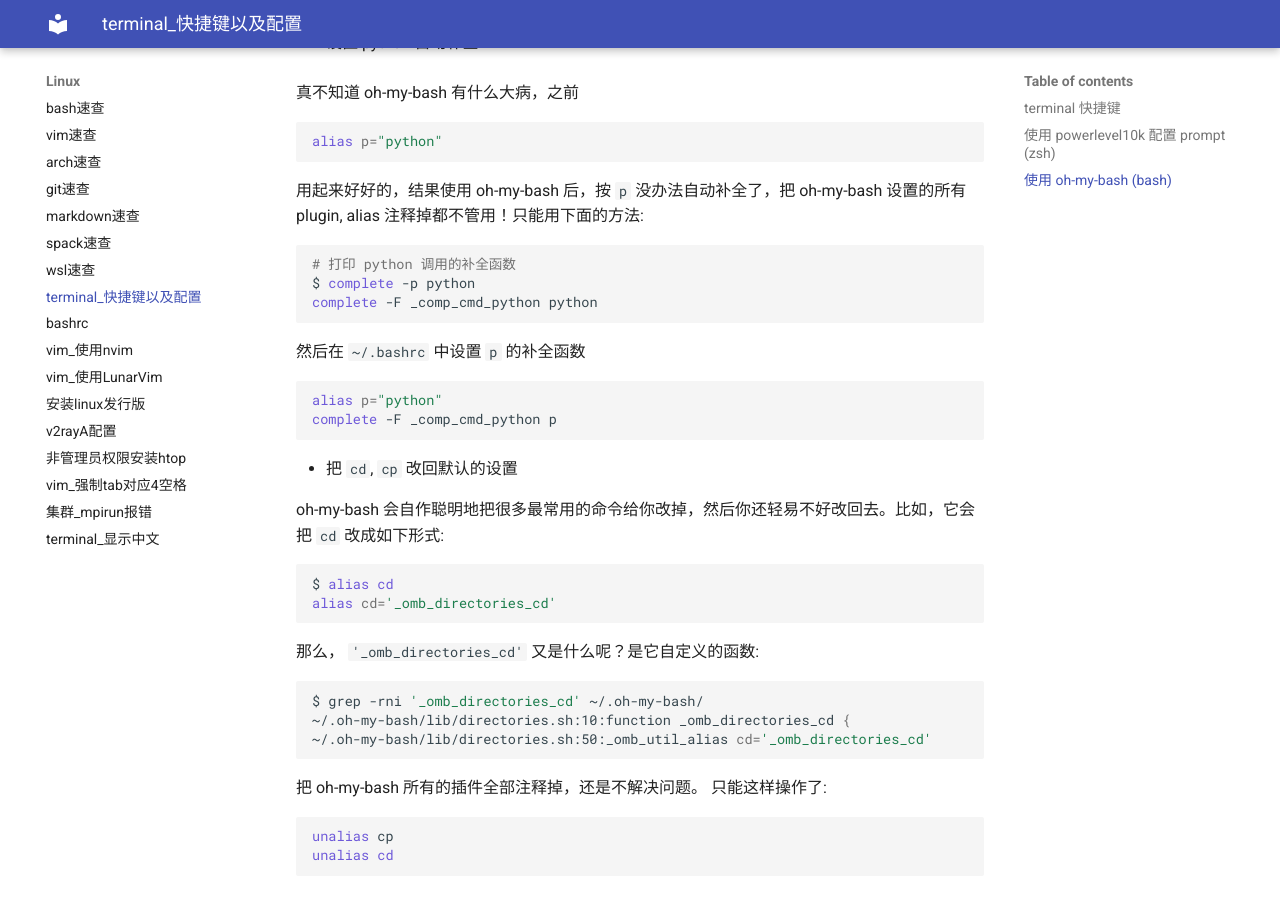
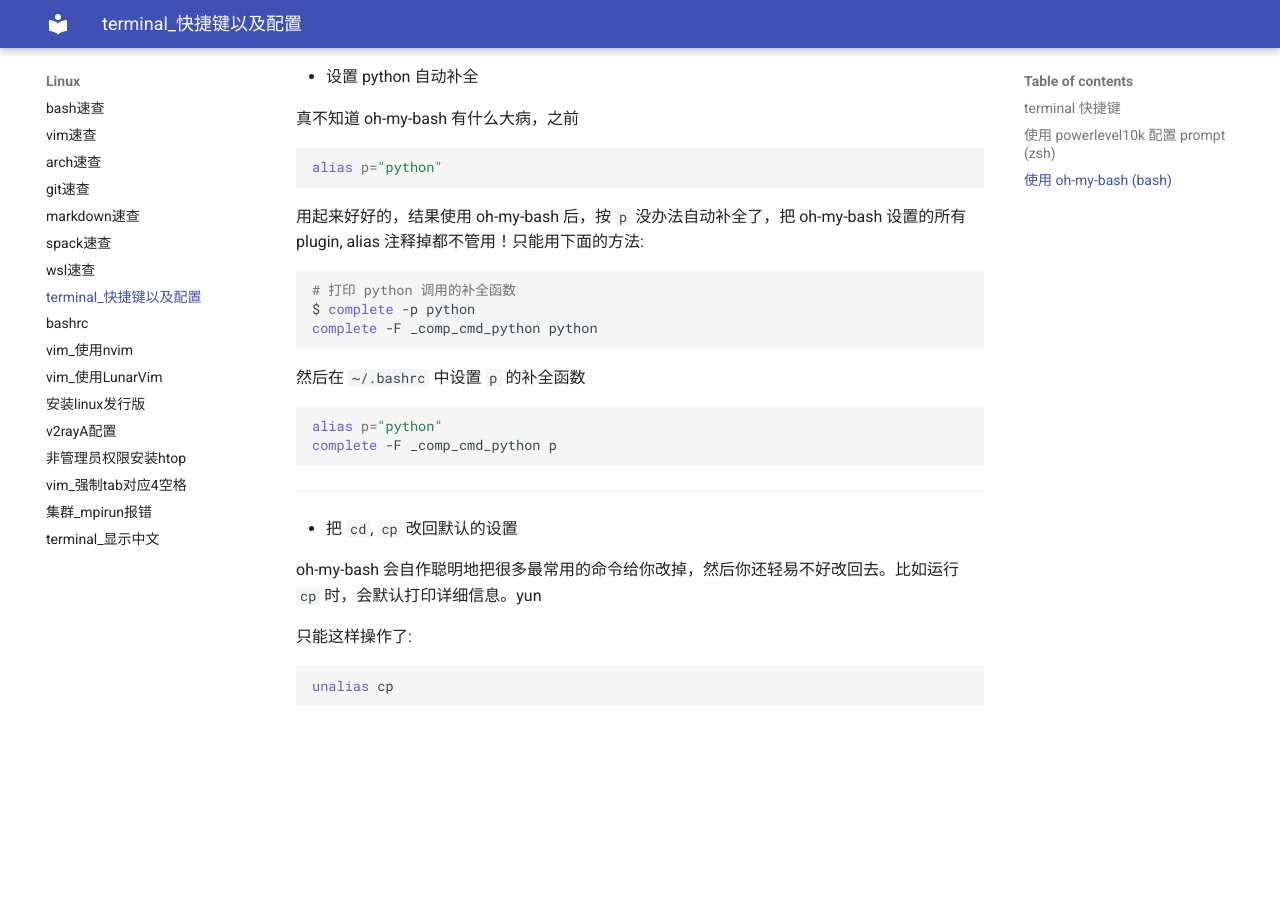
Before and after one commit to ymma98/technotes, an MkDocs documentation site: the page built from docs/Linux/terminal_快捷键以及配置.md, in a window 1280 px wide and 900 px high, scrolled down 2166 px. Built offline with MkDocs 1.6.1 and Material for MkDocs 9.7.7, drawn with Linux system fonts in a browser that asks for light colours; after the commit the page ends 2896 px from its top, so only the background shows below that.

Commit message:
docs/Linux/terminal_快捷键以及配置.md updated from https://stackedit.cn/

````diff
--- a/docs/Linux/terminal_快捷键以及配置.md
+++ b/docs/Linux/terminal_快捷键以及配置.md
@@ -66,6 +66,9 @@ function __pb10k_prompt_dir {
 ```
 目的是将 /home/username/ 显示为 ~/
 
+
+---
+
 * 设置 python 自动补全
 
 真不知道 oh-my-bash 有什么大病，之前
@@ -84,28 +87,21 @@ alias p="python"
 complete -F _comp_cmd_python p
 ```
 
+---
+
+
 * 把 `cd`, `cp` 改回默认的设置
 
-oh-my-bash 会自作聪明地把很多最常用的命令给你改掉，然后你还轻易不好改回去。比如，它会把 `cd` 改成如下形式:
-```bash
-$ alias cd
-alias cd='_omb_directories_cd'
-```
-那么， `'_omb_directories_cd'` 又是什么呢？是它自定义的函数:
-```bash
-$ grep -rni '_omb_directories_cd' ~/.oh-my-bash/
-~/.oh-my-bash/lib/directories.sh:10:function _omb_directories_cd {
-~/.oh-my-bash/lib/directories.sh:50:_omb_util_alias cd='_omb_directories_cd'
-```
-把 oh-my-bash 所有的插件全部注释掉，还是不解决问题。
+oh-my-bash 会自作聪明地把很多最常用的命令给你改掉，然后你还轻易不好改回去。比如运行 `cp` 时，会默认打印详细信息。yun
+
 只能这样操作了:
 ```bash
 unalias cp
-unalias cd
 ```
 
+
 <!--stackedit_data:
-eyJoaXN0b3J5IjpbLTE3NDkzNTY4MTIsNzkyOTU4NjY0LC0yMD
-g1NjIzNjMwLDEwODY2MjQ0MTUsLTE5Njg1MzM0MjAsLTg0NzMy
-NDM1OSwzMDkwNjU4MjZdfQ==
+eyJoaXN0b3J5IjpbLTE0MTM2NzQ0MTQsLTE3NDkzNTY4MTIsNz
+kyOTU4NjY0LC0yMDg1NjIzNjMwLDEwODY2MjQ0MTUsLTE5Njg1
+MzM0MjAsLTg0NzMyNDM1OSwzMDkwNjU4MjZdfQ==
 -->
````
